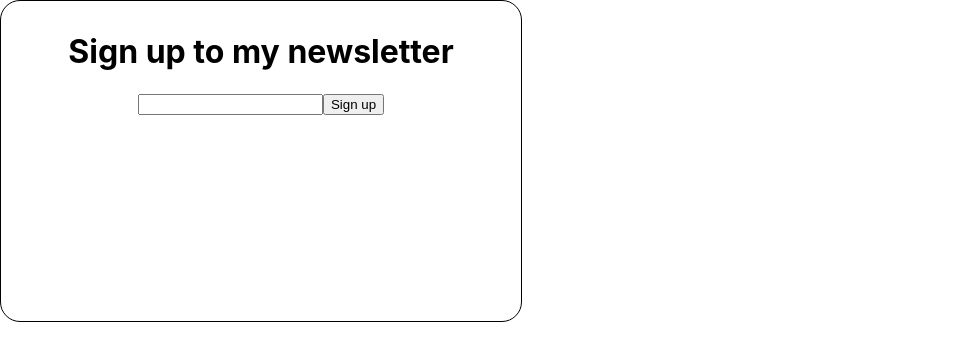
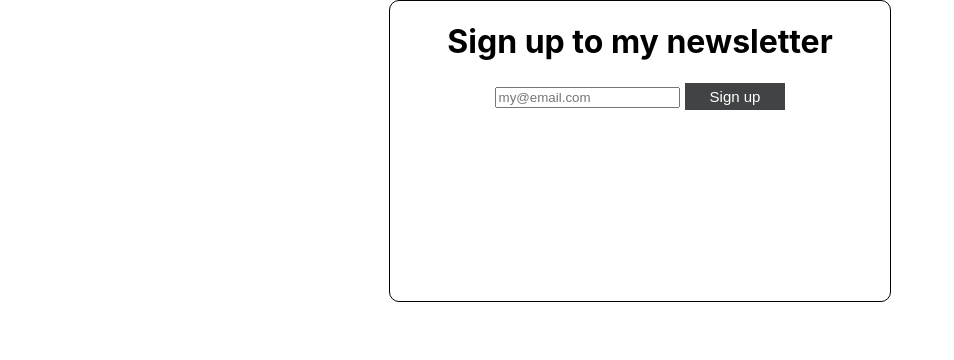
Before and after one commit to jeduardovrb/react_componentes_estilo_tema, a React (Create React App) app in the folder my-app/: page / in a window 1280 px wide. Shown: the top 360 px of the page, without its empty margins (0-954 px from the left). Built offline with nearby package versions, Linux system fonts and the light colour scheme.

Commit message:
ajuste projeto.

```diff
--- a/my-app/src/App.css
+++ b/my-app/src/App.css
@@ -1,11 +1,13 @@
 .App {
-  padding: 10px;
+  margin-left: auto;
+  margin-right: auto;
+  width: 6em;
   align-items: center;
   text-align: center;
   width:500px;
   height:300px;
   border:solid 1px;
-  border-radius:20px;
+  border-radius:10px;
 }
 
 .App-logo {
@@ -42,3 +44,15 @@
     transform: rotate(360deg);
   }
 }
+
+.button {
+  background-color: #414344;
+  border: none;
+  margin-left: 5px;
+  color: white;
+  padding: 5px 25px;
+  text-align: center;
+  text-decoration: none;
+  display: inline-block;
+  font-size: 15px;
+}
--- a/my-app/src/App.js
+++ b/my-app/src/App.js
@@ -6,8 +6,8 @@ function App() {
       <form>
         <h1>Sign up to my newsletter</h1>
         <p></p>
-        <input type="text"></input>
-        <button>Sign up</button>
+        <input type="text" placeholder="my@email.com"></input>
+        <button  className="button">Sign up</button>
       </form>
     </div>
   );
```
Also changed, not shown: 1 other file (tests, documents, lock files or other folders).
